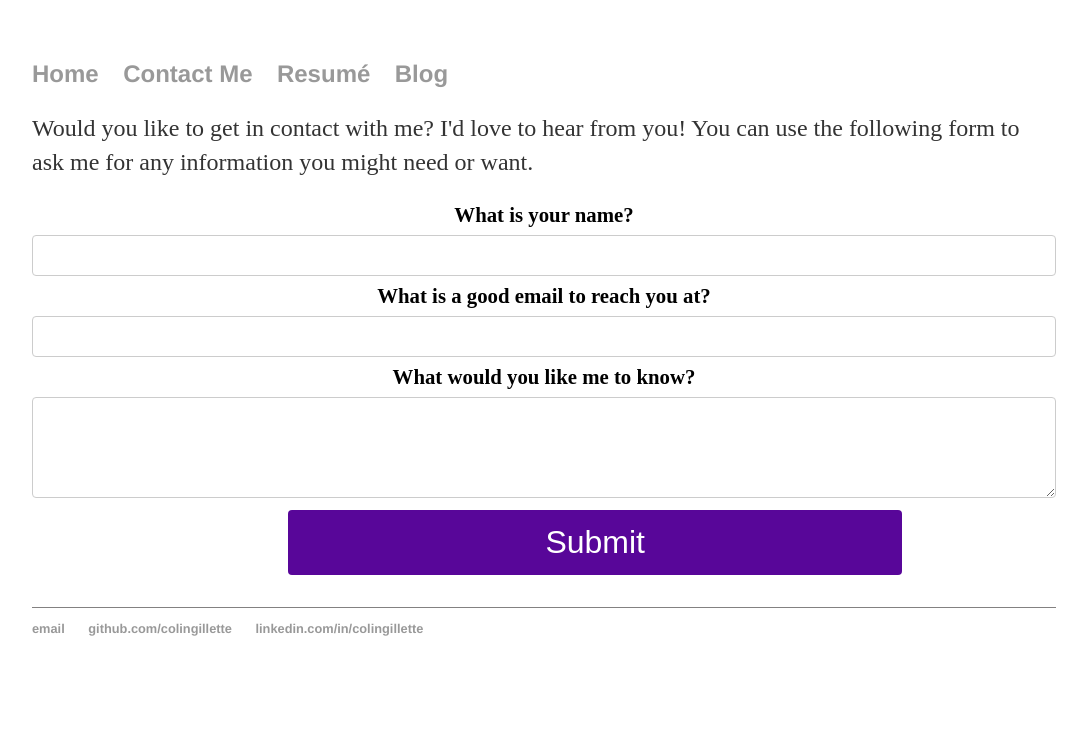
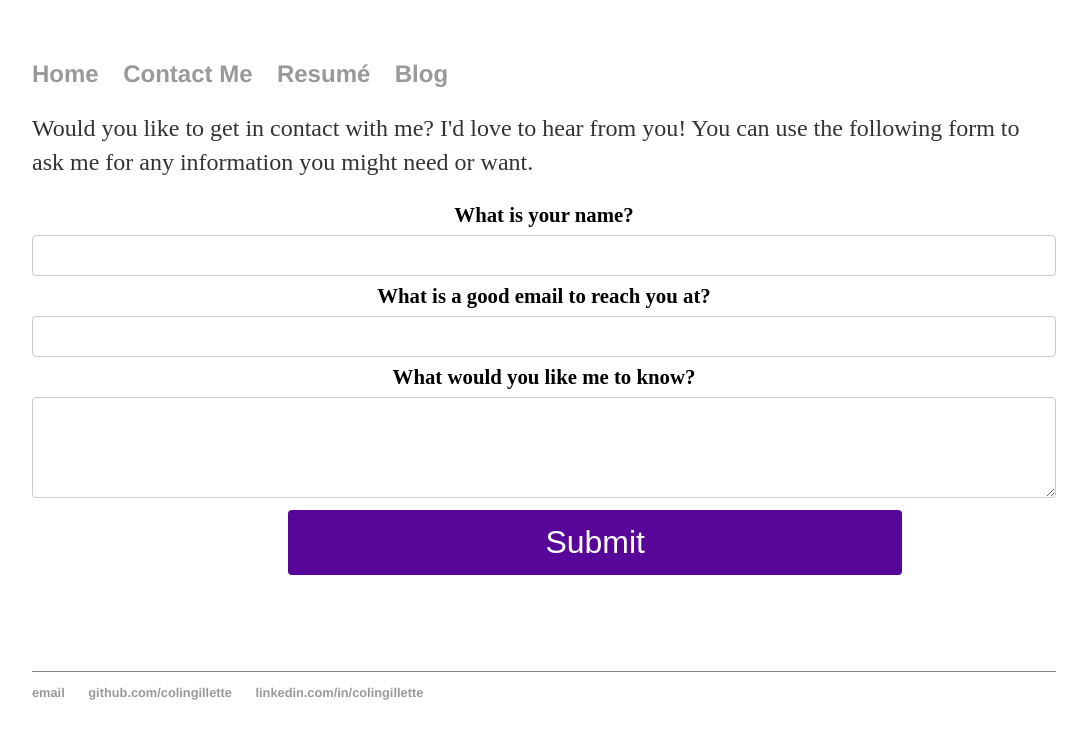
Before and after one commit to colingillette/colingillette.github.io, a Jekyll site: the page built from contact/index.html, in a window 1280 px wide. Shown: the top 739 px of the page, without its empty margins (96-1183 px from the left). Built offline with Jekyll 4.4.1, drawn with Linux system fonts in a browser that asks for light colours.

Commit message:
edits to contact form style submit button margin

```diff
--- a/css/main.css
+++ b/css/main.css
@@ -87,7 +87,7 @@ input[type="submit"] {
     background-color: #580699;
     color: white;
     padding: 14px 20px;
-    margin-bottom: 1em;
+    margin-bottom: 3em;
     margin-left: 10%;
     border: none;
     border-radius: 4px;
```
